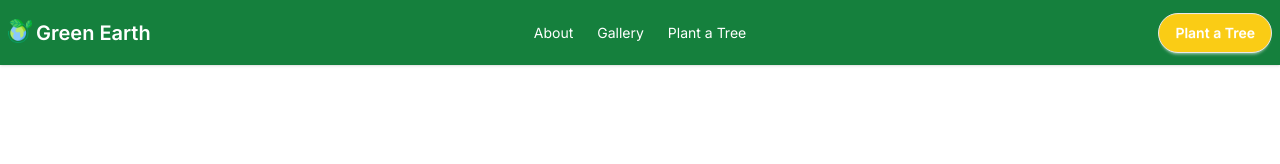
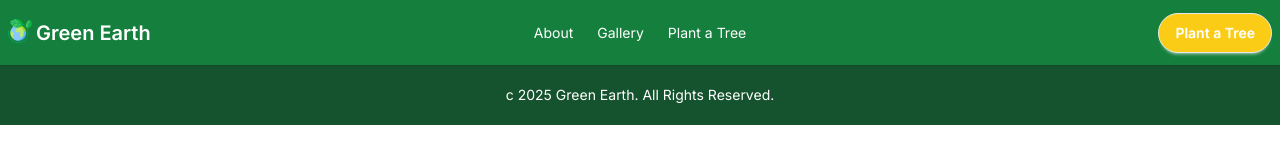
Before and after one commit to Muyedrahman/Green-Earth, a plain HTML site: page index.html in a window 1280 px wide. Drawn offline with nearby package versions, Linux system fonts and the light colour scheme.

Commit message:
Add footer section with copyright information

```diff
--- a/index.html
+++ b/index.html
@@ -80,6 +80,14 @@
 
 
 
+
+
+      <!-- footer section 7-->
+<footer class="p-5 bg-[#14532D]">
+  <p class="text-sm text-center text-white">
+    c 2025 Green Earth. All Rights Reserved.
+  </p>
+</footer>
     <!-- js -->
      <script src="./scripts.js"></script>
 </body>
```
